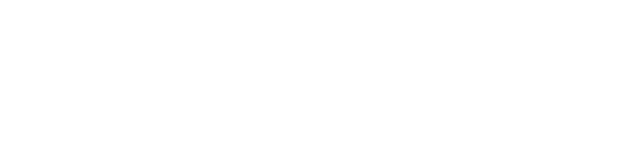
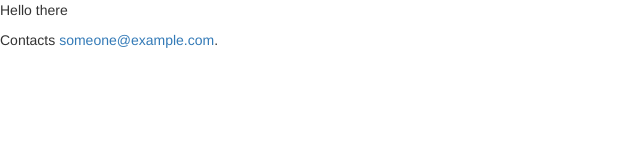
Before and after one commit to alex-B-Ly/page-creation, a plain HTML site: page index.html in a window 1280 px wide. Shown: the whole page, without its empty margins (0-640 px from the left). Drawn offline with nearby package versions, Linux system fonts and the light colour scheme; files whose address does not match are found by name.

Commit message:
added footer to branch

```diff
--- a/index.html
+++ b/index.html
@@ -7,10 +7,17 @@
 
   <script src="https://ajax.googleapis.com/ajax/libs/jquery/1.11.3/jquery.min.js"></script>
 </head>
+
 <body>
 
 
+<footer>
+  <p>Hello there</p>
+  <p>Contacts <a href="mailto:someone@example.com">
+  someone@example.com</a>.</p>
+</footer>
 
   <script type="text/javascript" src="create.js"></script>
 </body>
+
 </html>
```
